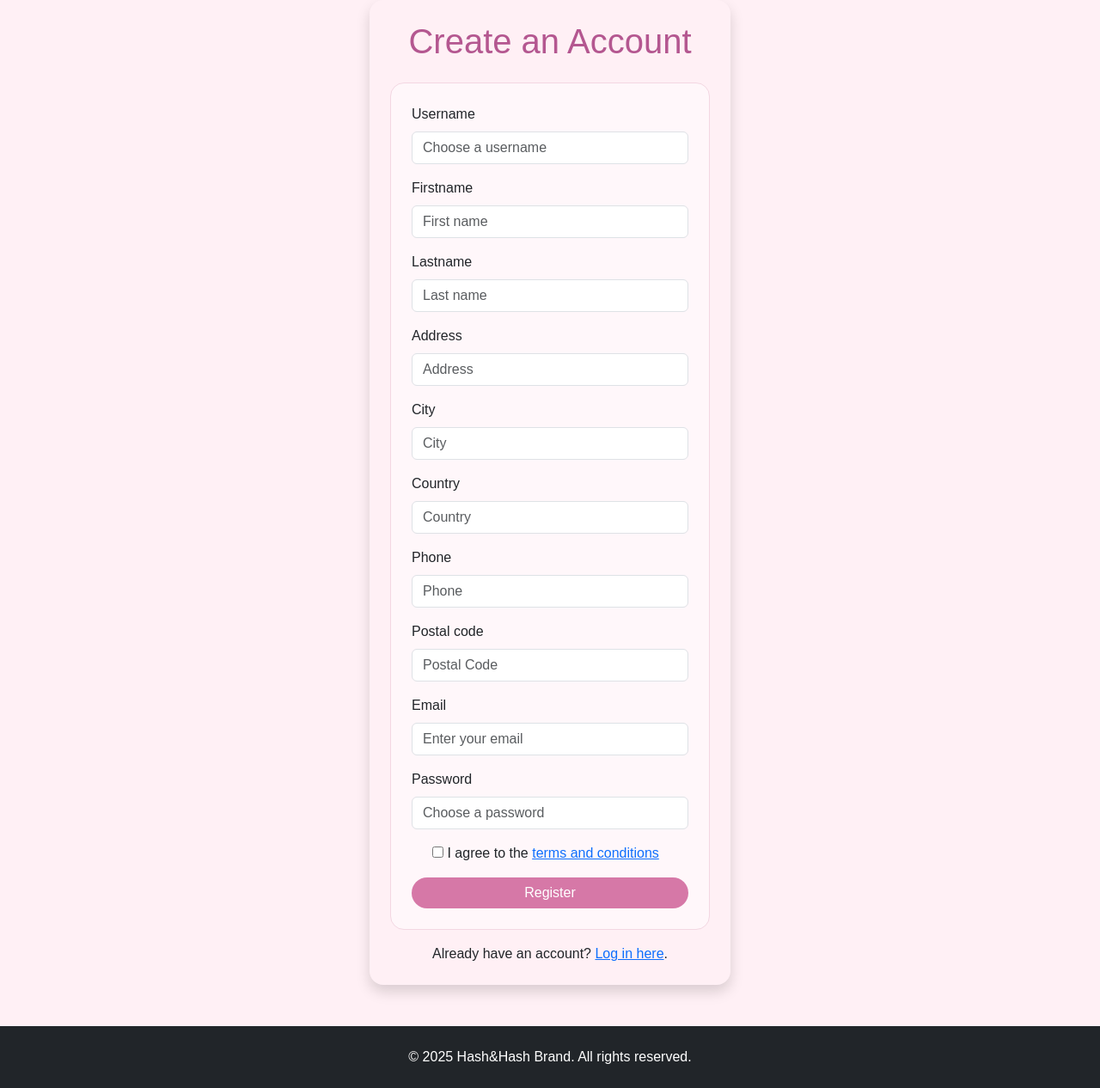
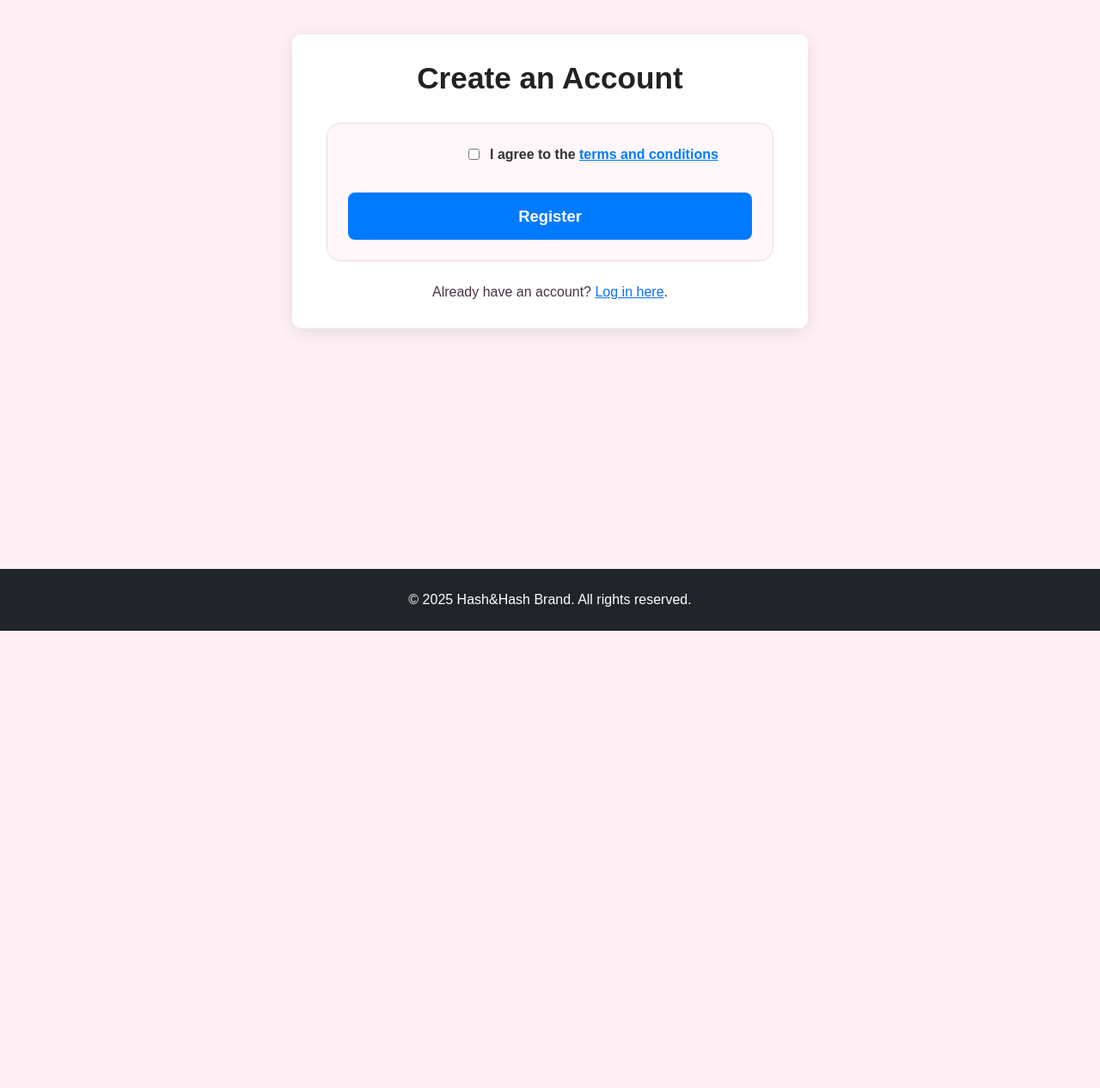
Before and after one commit to islembriki/makeup_project, a Symfony app: template templates/registration/register.html.twig in a window 1280 px wide. Shown: the part 66-1332 px from the top of the page at 86% size. After the commit the page ends 800 px from the top, so only its background shows below. Run offline with Twig, Linux system fonts and the light colour scheme; the template is opened without the code that fills it, so the values that code supplies are empty; form fields are guessed from the names that the template uses; some libraries are stand-ins or nearby versions.

Commit message:
belkis completed the styles for the login/registration and other functionalities

```diff
--- a/public/css/style.css
+++ b/public/css/style.css
@@ -3,6 +3,7 @@ body {
     font-family: 'Poppins', sans-serif;
     color: #4b3049;
 }
+
 
 .navbar {
     background-color: #f8c8dc !important;
--- a/src/Controller/LoginController.php
+++ b/src/Controller/LoginController.php
@@ -23,7 +23,7 @@ final class LoginController extends AbstractController
         }
 
 
-        return $this->render('product/home.html.twig', [
+        return $this->render('home/index.html.twig', [
             'controller_name' => 'LoginController',
         ]);
     }
--- a/templates/account/index.html.twig
+++ b/templates/account/index.html.twig
@@ -4,11 +4,7 @@
 
 {% block stylesheets %}
     <style>
-        .container {
-            max-width: 800px;
-        }
 
-        /* Card without borders, subtle shadow */
         .card {
             background-color: #fff;
             border: none;
--- a/templates/registration/register.html.twig
+++ b/templates/registration/register.html.twig
@@ -2,90 +2,151 @@
 
 {% block title %}Register{% endblock %}
 
+{% block stylesheets %}
+<style>
+    .register-container {
+        max-width: 600px;
+        margin: 40px auto 80px;
+        padding: 30px 40px;
+        background: #fff;
+        border-radius: 10px;
+        box-shadow: 0 4px 20px rgba(0,0,0,0.1);
+        font-family: Arial, sans-serif;
+    }
+
+    .register-container h1 {
+        text-align: center;
+        margin-bottom: 30px;
+        color: #222;
+        font-weight: 700;
+        font-size: 2.2rem;
+    }
+
+    form {
+        display: flex;
+        flex-direction: column;
+        gap: 20px;
+    }
+
+    .form-group {
+        display: flex;
+        align-items: center;
+        gap: 15px;
+    }
+
+    label {
+        flex: 0 0 140px; /* fixed label width */
+        font-weight: 600;
+        color: #333;
+        white-space: nowrap;
+        font-size: 1rem;
+    }
+
+    input.form-control,
+    select.form-control,
+    textarea.form-control {
+        flex: 1;
+        padding: 10px 12px;
+        font-size: 1.1rem;
+        border: 1px solid #ccc;
+        border-radius: 8px;
+        font-family: inherit;
+        outline: none;
+        transition: border-color 0.2s ease;
+    }
+
+    input.form-control:focus,
+    select.form-control:focus,
+    textarea.form-control:focus {
+        border-color: #007bff;
+        box-shadow: 0 0 4px rgba(0,123,255,0.3);
+    }
+
+    .form-check {
+        display: flex;
+        align-items: center;
+        gap: 12px;
+        padding-left: 140px; /* align with inputs */
+        font-size: 0.95rem;
+    }
+
+    .form-check-label a {
+        color: #007bff;
+        text-decoration: underline;
+    }
+
+    button.btn-primary {
+        padding: 14px 0;
+        font-weight: 700;
+        font-size: 1.15rem;
+        border-radius: 8px;
+        background-color: #007bff;
+        color: white;
+        border: none;
+        cursor: pointer;
+        width: 100%;
+        margin-top: 10px;
+        transition: background-color 0.3s ease;
+    }
+
+    button.btn-primary:hover {
+        background-color: #0056b3;
+    }
+
+    /* Errors styling */
+    .form-error {
+        margin-left: 140px;
+        color: #dc3545;
+        font-size: 0.9rem;
+    }
+
+    /* Flash messages */
+    .alert {
+        margin-bottom: 20px;
+        font-size: 1rem;
+    }
+</style>
+{% endblock %}
+
 {% block body %}
-<div class="container d-flex justify-content-center align-items-center" style="min-height: 80vh;">
-    <div class="card shadow p-4" style="width: 100%; max-width: 420px;">
-        <h1 class="mb-4 text-center">Create an Account</h1>
+<div class="register-container">
+
+    <h1>Create an Account</h1>
 
     {% for flash_error in app.flashes('verify_email_error') %}
         <div class="alert alert-danger" role="alert">{{ flash_error }}</div>
     {% endfor %}
 
     {{ form_start(registrationForm) }}
-            {{ form_errors(registrationForm) }}
-        <div class="mb-3">
-            {{ form_label(registrationForm.username) }}
-            {{ form_widget(registrationForm.username, {'attr': {'class': 'form-control', 'placeholder': 'Choose a username'}}) }}
-            {{ form_errors(registrationForm.username) }}
+
+        {# Render all fields except CSRF and agreeTerms #}
+        {% for child in registrationForm %}
+            {% if child.vars.name != '_token' and child.vars.name != 'agreeTerms' %}
+                <div class="form-group">
+                    {{ form_label(child) }}
+                    {{ form_widget(child, {'attr': {'class': 'form-control', 'placeholder': 'Enter ' ~ child.vars.label|lower }}) }}
                 </div>
+                <div class="form-error">
+                    {{ form_errors(child) }}
+                </div>
+            {% endif %}
+        {% endfor %}
 
-        <div class="mb-3">
-            {{ form_label(registrationForm.firstname) }}
-            {{ form_widget(registrationForm.firstname, {'attr': {'class': 'form-control', 'placeholder': 'First name'}}) }}
-            {{ form_errors(registrationForm.firstname) }}
-        </div>
-
-        <div class="mb-3">
-            {{ form_label(registrationForm.lastname) }}
-            {{ form_widget(registrationForm.lastname, {'attr': {'class': 'form-control', 'placeholder': 'Last name'}}) }}
-            {{ form_errors(registrationForm.lastname) }}
-        </div>
-
-        <div class="mb-3">
-            {{ form_label(registrationForm.address) }}
-            {{ form_widget(registrationForm.address, {'attr': {'class': 'form-control', 'placeholder': 'Address'}}) }}
-            {{ form_errors(registrationForm.address) }}
-        </div>
-
-        <div class="mb-3">
-            {{ form_label(registrationForm.city) }}
-            {{ form_widget(registrationForm.city, {'attr': {'class': 'form-control', 'placeholder': 'City'}}) }}
-            {{ form_errors(registrationForm.city) }}
-        </div>
-
-        <div class="mb-3">
-            {{ form_label(registrationForm.country) }}
-            {{ form_widget(registrationForm.country, {'attr': {'class': 'form-control', 'placeholder': 'Country'}}) }}
-            {{ form_errors(registrationForm.country) }}
-        </div>
-
-        <div class="mb-3">
-            {{ form_label(registrationForm.phone) }}
-            {{ form_widget(registrationForm.phone, {'attr': {'class': 'form-control', 'placeholder': 'Phone'}}) }}
-            {{ form_errors(registrationForm.phone) }}
-        </div>
-
-        <div class="mb-3">
-            {{ form_label(registrationForm.postalCode) }}
-            {{ form_widget(registrationForm.postalCode, {'attr': {'class': 'form-control', 'placeholder': 'Postal Code'}}) }}
-            {{ form_errors(registrationForm.postalCode) }}
-        </div>
-
-
-        <div class="mb-3">
-                {{ form_label(registrationForm.email) }}
-                {{ form_widget(registrationForm.email, {'attr': {'class': 'form-control', 'placeholder': 'Enter your email'}}) }}
-                {{ form_errors(registrationForm.email) }}
-            </div>
-
-            <div class="mb-3">
-                {{ form_label(registrationForm.plainPassword, 'Password') }}
-                {{ form_widget(registrationForm.plainPassword, {'attr': {'class': 'form-control', 'placeholder': 'Choose a password'}}) }}
-                {{ form_errors(registrationForm.plainPassword) }}
-            </div>
-
-            <div class="form-check mb-3">
+        {# Render agreeTerms checkbox separately #}
+        <div class="form-check">
             {{ form_widget(registrationForm.agreeTerms, {'attr': {'class': 'form-check-input', 'id': 'agreeTerms'}}) }}
-                <label class="form-check-label" for="agreeTerms">I agree to the <a href="{{ path('app_cgv') }}"target="_blank">terms and conditions</a></label>
+            <label class="form-check-label" for="agreeTerms">
+                I agree to the <a href="{{ path('app_cgv') }}" target="_blank">terms and conditions</a>
+            </label>
             {{ form_errors(registrationForm.agreeTerms) }}
         </div>
 
-            <button type="submit" class="btn btn-primary w-100">Register</button>
+        <button type="submit" class="btn btn-primary">Register</button>
+
     {{ form_end(registrationForm) }}
 
-        <div class="mt-3 text-center">
+    <div class="mt-4 text-center" style="font-size: 1rem;">
         Already have an account? <a href="{{ path('app_login') }}">Log in here</a>.
     </div>
 </div>
-</div>
 {% endblock %}
```
Also changed, not shown: templates/account/edit.html.twig (+31 -9 lines), templates/product/home.html.twig (deleted, +0 -20 lines). Lines whose indentation alone changed are shown as unchanged.
